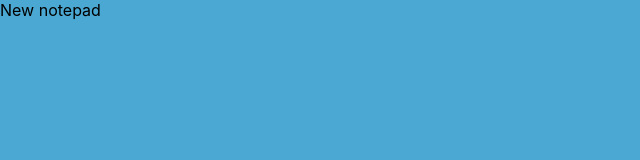
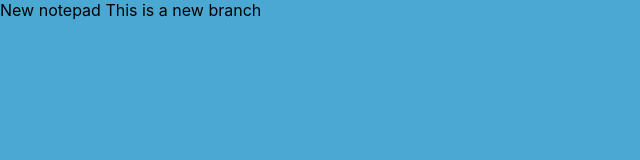
Before and after one commit to michael-a7/Note-2, a React (Create React App) app: page /notes in a window 1280 px wide. Shown: the top 160 px of the page, without its empty margins (0-640 px from the left). Built offline with nearby package versions, Linux system fonts and the light colour scheme.

Commit message:
new branch

```diff
--- a/src/Application/NotePad.js
+++ b/src/Application/NotePad.js
@@ -3,6 +3,7 @@ function Notepad(){
     return(
         <div>
             New notepad
+            This is a new branch
         </div>
     )
 }
```
